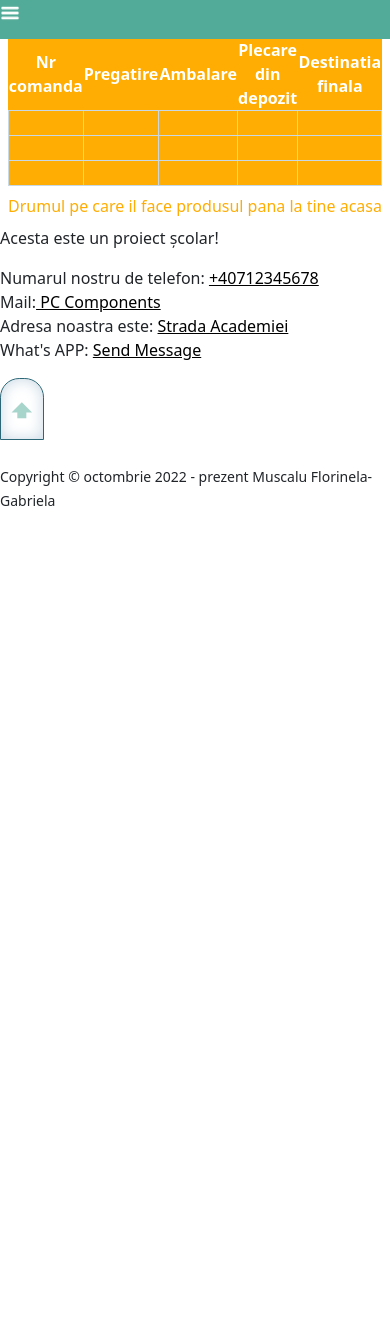
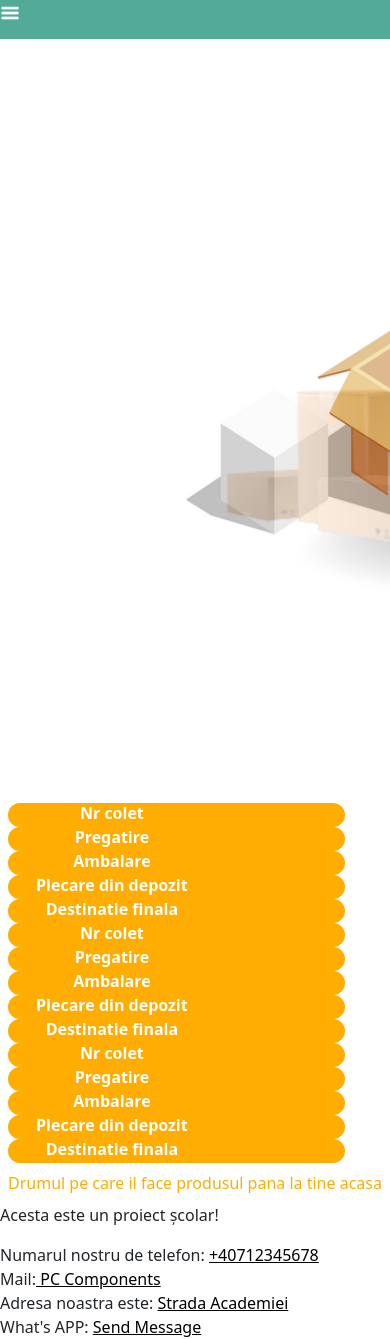
Before and after one commit to florinelamuscalu/TehniciWeb, a Node project: template views/pagini/urmaresteColet.ejs in a window 390 px wide; the page is wider, and only the part inside the window is pictured. Shown: the part 42-1381 px from the top of that part. Before the commit the page ends 548 px from the top of that part, so only its background shows below. Run offline with Node 20 templates, Linux system fonts and the light colour scheme; the template is opened without the code that fills it, so the values that code supplies are empty; some libraries are stand-ins or nearby versions.

Commit message:
update responsive tabel and backgroung-image

```diff
--- a/resurse/css/pagini/urmaresteColet/style.css
+++ b/resurse/css/pagini/urmaresteColet/style.css
@@ -1,53 +1,70 @@
-body{
+body {
     --culoare-background: #FFAD03;
 }
 
-#main{
-    margin-top: 10%;
+#main {
+    margin-top: 1%;
     margin-left: 2%;
     margin-right: 2%;
 }
 
-#imag{
-    background-image: url("/resurse/imagini/urmaresteColet/trackpackage.png");
+#imag {
+    /* background-image: url("/resurse/imagini/urmaresteColet/trackpackage.png"); */
     background-repeat: no-repeat;
     /*margin-top:10%; */
     background-attachment: fixed;
-    /* width: max-content;
-    height: max-content; */
-    background-position: right top;
-    /* animation-name: animatie_background;
-    animation-duration: 15s;
-    animation-iteration-count: infinite; */
+    width: 1500px;
+    height: 800px;
+    background-position: center;
+    animation-name: animatie_background;
+    animation-duration: 30s;
+    animation-iteration-count: infinite;
 }
 
 @keyframes animatie_background {
     0%, 100% {
-        background-image: url('../../../imagini/urmaresteColet/trackpackage.png');
+        background-image: url('/resurse/imagini/urmaresteColet/trackpackage.png');
     }
-    25%{
-        background-image: url('../../../imagini/urmaresteColet/imag1.png')
-    }
+
+    /* 25%{
+        background-image: url('/resurse/imagini/urmaresteColet/imag1.png')
+    } */
     50% {
-        background-image: url('../../../imagini/urmaresteColet/box1.png');
+        background-image: url('/resurse/imagini/urmaresteColet/box1.png');
     }
 }
 
-#tabel caption{
+
+#tabel caption {
     caption-side: bottom;
     text-align: center;
     color: var(--culoare-background)
 }
 
-#table{
+#table {
     display: block;
 }
-#tabel thead{
+
+#tabel tbody {
+    border-spacing: 0;
+    margin: 0;
+    padding: 0;
+    width: 60%;
+    border-collapse: collapse;
+    /* box-sizing: border-box; */
+}
+
+#tabel td {
+    box-sizing: border-box;
+}
+
+#tabel thead {
     text-align: center;
 }
 
-#tabel td, th{
-    border: 1px solid #c8d8e4;
+#tabel td, th {
+    border-radius: 1rem;
+    border-top: 0.15rem solid white;
     width: 200px;
     color: white;
     text-align: center;
@@ -55,3 +72,63 @@ body{
     margin: 0;
     background-color: var(--culoare-background);
 }
+
+@media screen and (max-width: 800px) {
+
+    #tabel caption {
+        font-size: 1em;
+    }
+
+    #tabel thead {
+        display: none;
+    }
+    #tabel tr {
+        border: none;
+        padding: 0;
+        margin: 0;
+        display: block;
+    }
+
+    #tabel tbody td:nth-child(1)::before{
+        content: "Nr colet";
+    }
+    #tabel tbody td:nth-child(2)::before{
+        content: "Pregatire";
+    }
+    #tabel tbody td:nth-child(3)::before{
+        content: "Ambalare";
+    }
+    #tabel tbody td:nth-child(4)::before{
+        content: "Plecare din depozit";
+    }
+    #tabel tbody td:nth-child(5)::before{
+        content: "Destinatie finala";
+    }
+
+    #tabel td {
+        display: block;
+        /* border-bottom: none; */
+        border-top: none;
+        float: left;
+        width: 90%;
+        padding-left: 2%;
+        padding-right: 2%;
+        box-sizing: border-box;
+    }
+
+    #tabel td::before {
+        float: left;
+        width: 60%;
+        height: 100%;
+        font-weight: bold;
+        margin-right: 0.5em;
+        padding: 0.1em;
+        line-height: 100%;
+    }
+
+    /*nu face nimic ...*/
+    /* #tabel td:last-child{
+       border-bottom: 2rem;
+       border-top: 3rem;
+    } */
+}
--- a/views/pagini/urmaresteColet.ejs
+++ b/views/pagini/urmaresteColet.ejs
@@ -23,7 +23,7 @@
                 </picture>
             </figure> -->
                 </div>
-                <div id="tabel">
+                <div>
                     <table id="tabel">
                         <caption>Drumul pe care il face produsul pana la tine acasa</caption>
                         <thead>
@@ -58,22 +58,6 @@
                                 <td>&nbsp</td>
                             </tr>
                         </tbody>
-                        <!-- <tfoot>
-                        <tr>
-                            <th colspan="4">Orase in care vom deschide</th>
-                        </tr>
-                        <td>Bihor</td>
-                        <td>Oradea</td>
-                        <td>Crisul Alb 20</td>
-                        <td>9-20</td>
-                        </tr>
-                        <tr>
-                            <td>Iasi</td>
-                            <td>Iasi</td>
-                            <td>Mioarelor 66</td>
-                            <td>9-20</td>
-                        </tr>
-                    </tfoot> -->
                     </table>
                 </div>
             </div>
```
Also changed, not shown: resurse/css/pagini/info/hr.css (+3 -5 lines), resurse/css/pagini/info/reflexie.css (+3 -4 lines).
